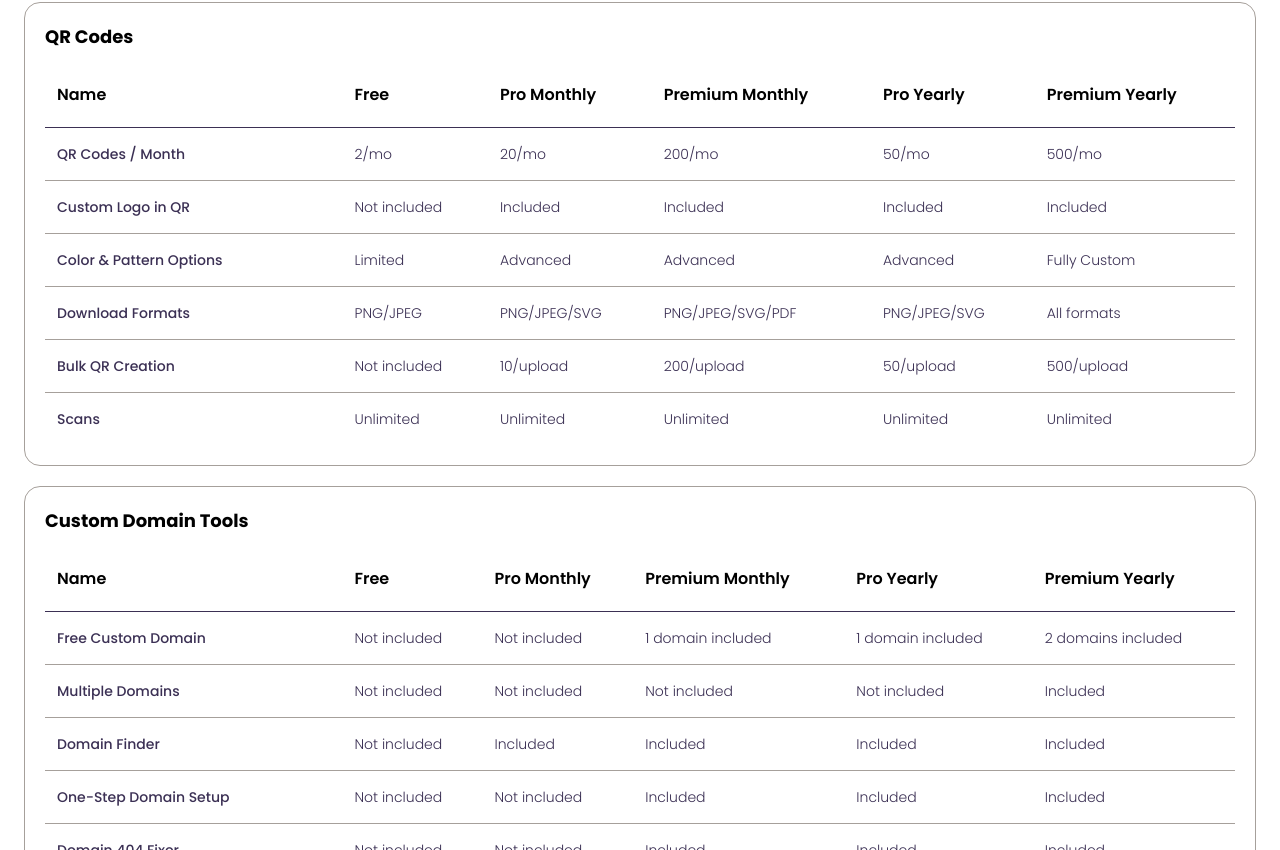
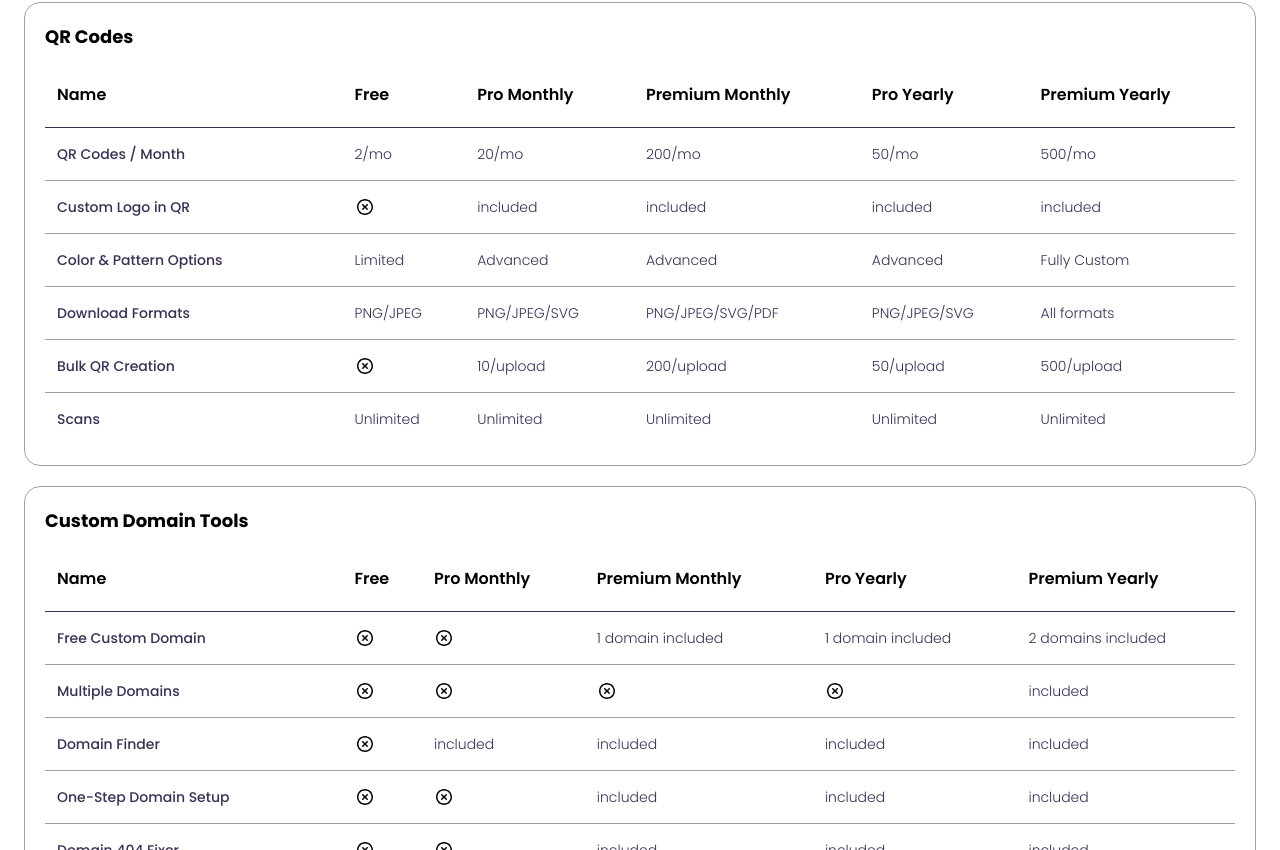
Before and after one commit to ayezabashir/URL-shortening-API-landing-page, a React (Vite) app: page /pricing in a window 1280 px wide. Shown: the part 1790-2640 px from the top of the page. Built offline with nearby package versions, Linux system fonts and the light colour scheme.

Commit message:
plans comparison

```diff
--- a/src/components/PlansComparisonTable.jsx
+++ b/src/components/PlansComparisonTable.jsx
@@ -1,4 +1,10 @@
+import checkicon from "/circle-check.svg"
+import falseicon from "/circle-xmark.svg"
 const PlansComparisonTable = ({ t_heading, t_features }) => {
+    const iconMap = {
+        unincluded: falseicon,
+        included: checkicon
+    }
     return (
         <div className="my-5 border border-gray rounded-2xl p-5 w-full overflow-x-auto">
             <h4 className="w-full font-bold text-lg mb-5 ">
@@ -22,19 +28,29 @@ const PlansComparisonTable = ({ t_heading, t_features }) => {
                                     {feature.name}
                                 </td>
                                 <td className={`text-sm text-purple py-4 font-light ${isLast ? "border-0" : "border-b border-gray"}`}>
-                                    {feature.free}
+                                    {
+                                        feature.free === "unincluded" ? <img src={iconMap.unincluded} alt="unincluded" className="w-5" /> : feature.free
+                                    }
                                 </td>
                                 <td className={`text-sm text-purple py-4 font-light ${isLast ? "border-0" : "border-b border-gray"}`}>
-                                    {feature.pro_Monthly}
+                                    {
+                                        feature.pro_Monthly === "unincluded" ? <img src={iconMap.unincluded} alt="unincluded" className="w-5" /> : feature.pro_Monthly
+                                    }
                                 </td>
                                 <td className={`text-sm text-purple py-4 font-light ${isLast ? "border-0" : "border-b border-gray"}`}>
-                                    {feature.premium_Monthly}
+                                    {
+                                        feature.premium_Monthly === "unincluded" ? <img src={iconMap.unincluded} alt="unincluded" className="w-5" /> : feature.premium_Monthly
+                                    }
                                 </td>
                                 <td className={`text-sm text-purple py-4 font-light ${isLast ? "border-0" : "border-b border-gray"}`}>
-                                    {feature.pro_Yearly}
+                                    {
+                                        feature.pro_Yearly === "unincluded" ? <img src={iconMap.unincluded} alt="unincluded" className="w-5" /> : feature.pro_Yearly
+                                    }
                                 </td>
                                 <td className={`text-sm text-purple py-4 font-light ${isLast ? "border-0" : "border-b border-gray"}`}>
-                                    {feature.premium_Yearly}
+                                    {
+                                        feature.premium_Yearly === "unincluded" ? <img src={iconMap.unincluded} alt="unincluded" className="w-5" /> : feature.premium_Yearly
+                                    }
                                 </td>
                             </tr>
                         })
--- a/src/data/plans-data.json
+++ b/src/data/plans-data.json
@@ -114,11 +114,11 @@
         },
         {
           "name": "Branded Links",
-          "free": "Not included",
-          "pro_Monthly": "Included",
-          "premium_Monthly": "Included",
-          "pro_Yearly": "Included",
-          "premium_Yearly": "Included"
+          "free": "unincluded",
+          "pro_Monthly": "included",
+          "premium_Monthly": "included",
+          "pro_Yearly": "included",
+          "premium_Yearly": "included"
         },
         {
           "name": "Custom Back-Halves",
@@ -130,15 +130,15 @@
         },
         {
           "name": "Mobile Deep Links",
-          "free": "Not included",
-          "pro_Monthly": "Not included",
-          "premium_Monthly": "Included",
-          "pro_Yearly": "Not included",
-          "premium_Yearly": "Included"
+          "free": "unincluded",
+          "pro_Monthly": "unincluded",
+          "premium_Monthly": "included",
+          "pro_Yearly": "unincluded",
+          "premium_Yearly": "included"
         },
         {
           "name": "Bulk Link Creation",
-          "free": "Not included",
+          "free": "unincluded",
           "pro_Monthly": "50/upload",
           "premium_Monthly": "500/upload",
           "pro_Yearly": "100/upload",
@@ -175,11 +175,11 @@
         },
         {
           "name": "Custom Logo in QR",
-          "free": "Not included",
-          "pro_Monthly": "Included",
-          "premium_Monthly": "Included",
-          "pro_Yearly": "Included",
-          "premium_Yearly": "Included"
+          "free": "unincluded",
+          "pro_Monthly": "included",
+          "premium_Monthly": "included",
+          "pro_Yearly": "included",
+          "premium_Yearly": "included"
         },
         {
           "name": "Color & Pattern Options",
@@ -199,7 +199,7 @@
         },
         {
           "name": "Bulk QR Creation",
-          "free": "Not included",
+          "free": "unincluded",
           "pro_Monthly": "10/upload",
           "premium_Monthly": "200/upload",
           "pro_Yearly": "50/upload",
@@ -220,47 +220,47 @@
       "features": [
         {
           "name": "Free Custom Domain",
-          "free": "Not included",
-          "pro_Monthly": "Not included",
+          "free": "unincluded",
+          "pro_Monthly": "unincluded",
           "premium_Monthly": "1 domain included",
           "pro_Yearly": "1 domain included",
           "premium_Yearly": "2 domains included"
         },
         {
           "name": "Multiple Domains",
-          "free": "Not included",
-          "pro_Monthly": "Not included",
-          "premium_Monthly": "Not included",
-          "pro_Yearly": "Not included",
-          "premium_Yearly": "Included"
+          "free": "unincluded",
+          "pro_Monthly": "unincluded",
+          "premium_Monthly": "unincluded",
+          "pro_Yearly": "unincluded",
+          "premium_Yearly": "included"
         },
         {
           "name": "Domain Finder",
-          "free": "Not included",
-          "pro_Monthly": "Included",
-          "premium_Monthly": "Included",
-          "pro_Yearly": "Included",
-          "premium_Yearly": "Included"
+          "free": "unincluded",
+          "pro_Monthly": "included",
+          "premium_Monthly": "included",
+          "pro_Yearly": "included",
+          "premium_Yearly": "included"
         },
         {
           "name": "One-Step Domain Setup",
-          "free": "Not included",
-          "pro_Monthly": "Not included",
-          "premium_Monthly": "Included",
-          "pro_Yearly": "Included",
-          "premium_Yearly": "Included"
+          "free": "unincluded",
+          "pro_Monthly": "unincluded",
+          "premium_Monthly": "included",
+          "pro_Yearly": "included",
+          "premium_Yearly": "included"
         },
         {
           "name": "Domain 404 Fixer",
-          "free": "Not included",
-          "pro_Monthly": "Not included",
-          "premium_Monthly": "Included",
-          "pro_Yearly": "Included",
-          "premium_Yearly": "Included"
+          "free": "unincluded",
+          "pro_Monthly": "unincluded",
+          "premium_Monthly": "included",
+          "pro_Yearly": "included",
+          "premium_Yearly": "included"
         },
         {
           "name": "Domain Protection (Domain Guard)",
-          "free": "Not included",
+          "free": "unincluded",
           "pro_Monthly": "Basic",
           "premium_Monthly": "Advanced",
           "pro_Yearly": "Basic",
@@ -289,31 +289,31 @@
         },
         {
           "name": "City-Level Data",
-          "free": "Not included",
-          "pro_Monthly": "Not included",
-          "premium_Monthly": "Included",
-          "pro_Yearly": "Not included",
-          "premium_Yearly": "Included"
+          "free": "unincluded",
+          "pro_Monthly": "unincluded",
+          "premium_Monthly": "included",
+          "pro_Yearly": "unincluded",
+          "premium_Yearly": "included"
         },
         {
           "name": "Device Insights",
-          "free": "Not included",
-          "pro_Monthly": "Not included",
-          "premium_Monthly": "Included",
-          "pro_Yearly": "Not included",
-          "premium_Yearly": "Included"
+          "free": "unincluded",
+          "pro_Monthly": "unincluded",
+          "premium_Monthly": "included",
+          "pro_Yearly": "unincluded",
+          "premium_Yearly": "included"
         },
         {
           "name": "Referrer Tracking",
           "free": "Basic",
-          "pro_Monthly": "Included",
-          "premium_Monthly": "Included",
-          "pro_Yearly": "Included",
+          "pro_Monthly": "included",
+          "premium_Monthly": "included",
+          "pro_Yearly": "included",
           "premium_Yearly": "Advanced"
         },
         {
           "name": "Data Export",
-          "free": "Not included",
+          "free": "unincluded",
           "pro_Monthly": "CSV",
           "premium_Monthly": "CSV/Excel/PDF",
           "pro_Yearly": "CSV/Excel",
@@ -321,19 +321,19 @@
         },
         {
           "name": "UTM Campaign Builder",
-          "free": "Not included",
-          "pro_Monthly": "Included",
-          "premium_Monthly": "Included",
-          "pro_Yearly": "Included",
-          "premium_Yearly": "Included"
+          "free": "unincluded",
+          "pro_Monthly": "included",
+          "premium_Monthly": "included",
+          "pro_Yearly": "included",
+          "premium_Yearly": "included"
         },
         {
           "name": "Traffic Spike Alerts",
-          "free": "Not included",
-          "pro_Monthly": "Included",
-          "premium_Monthly": "Included",
-          "pro_Yearly": "Included",
-          "premium_Yearly": "Included"
+          "free": "unincluded",
+          "pro_Monthly": "included",
+          "premium_Monthly": "included",
+          "pro_Yearly": "included",
+          "premium_Yearly": "included"
         }
       ]
     },
@@ -342,27 +342,27 @@
       "features": [
         {
           "name": "2FA (Two-Factor Authentication)",
-          "free": "Not included",
-          "pro_Monthly": "Included",
-          "premium_Monthly": "Included",
-          "pro_Yearly": "Included",
-          "premium_Yearly": "Included"
+          "free": "unincluded",
+          "pro_Monthly": "included",
+          "premium_Monthly": "included",
+          "pro_Yearly": "included",
+          "premium_Yearly": "included"
         },
         {
           "name": "Password Protected Links",
-          "free": "Not included",
-          "pro_Monthly": "Not included",
-          "premium_Monthly": "Included",
-          "pro_Yearly": "Not included",
-          "premium_Yearly": "Included"
+          "free": "unincluded",
+          "pro_Monthly": "unincluded",
+          "premium_Monthly": "included",
+          "pro_Yearly": "unincluded",
+          "premium_Yearly": "included"
         },
         {
           "name": "Link Expiration",
-          "free": "Not included",
-          "pro_Monthly": "Included",
-          "premium_Monthly": "Included",
-          "pro_Yearly": "Included",
-          "premium_Yearly": "Included"
+          "free": "unincluded",
+          "pro_Monthly": "included",
+          "premium_Monthly": "included",
+          "pro_Yearly": "included",
+          "premium_Yearly": "included"
         },
         {
           "name": "Team Seats",
@@ -374,7 +374,7 @@
         },
         {
           "name": "Role Permissions",
-          "free": "Not included",
+          "free": "unincluded",
           "pro_Monthly": "Basic roles",
           "premium_Monthly": "Advanced roles",
           "pro_Yearly": "Basic roles",
@@ -382,11 +382,11 @@
         },
         {
           "name": "Admin Dashboard Access Logs",
-          "free": "Not included",
-          "pro_Monthly": "Not included",
-          "premium_Monthly": "Included",
-          "pro_Yearly": "Not included",
-          "premium_Yearly": "Included"
+          "free": "unincluded",
+          "pro_Monthly": "unincluded",
+          "premium_Monthly": "included",
+          "pro_Yearly": "unincluded",
+          "premium_Yearly": "included"
         }
       ]
     }
```
Also changed, not shown: public/circle-xmark.svg (added).
